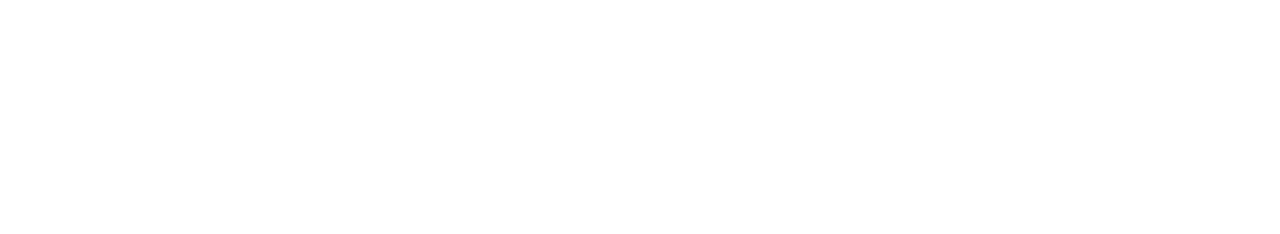
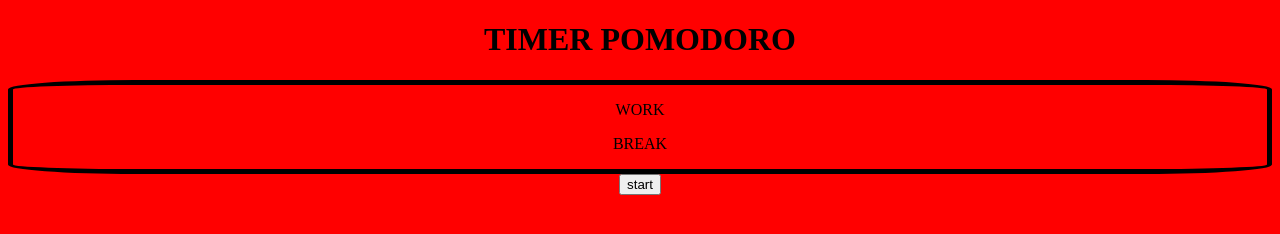
Before and after one commit to EliotPetrus/pomodoro, a plain HTML site: page index.html in a window 1280 px wide. Drawn offline with Linux system fonts and the light colour scheme.

Commit message:
mise en place html

```diff
--- /dev/null
+++ b/css/style.css
@@ -0,0 +1,9 @@
+body {
+    text-align: center;
+    background-color: red;
+}
+
+.phase {
+    border: solid black 5px;
+    border-radius: 10%;
+}
--- a/index.html
+++ b/index.html
@@ -1,12 +1,30 @@
 <!DOCTYPE html>
-<html lang="en">
+<html lang="fr">
+
 <head>
     <meta charset="UTF-8">
-    <meta http-equiv="X-UA-Compatible" content="IE=edge">
     <meta name="viewport" content="width=device-width, initial-scale=1.0">
-    <title>Document</title>
+    <title>Pomodoro</title>
+    <link rel="stylesheet" href="./css/style.css" />
 </head>
+
 <body>
+    <main>
+        <h1 id="title">TIMER POMODORO</h1>
 
+        <div class="phase">
+            <p class="work">WORK</p>
+            <p class="break">BREAK</p>
+        </div>
+
+        <div class="timer">
+            <!-- timer -->
+        </div>
+
+        <div class="start">
+            <button>start</button>
+        </div>
+    </main >
+    <script src="./js/pomodoro.js"></script>
 </body>
 </html>
```
Also changed, not shown: js/pomodoro.js (added).
